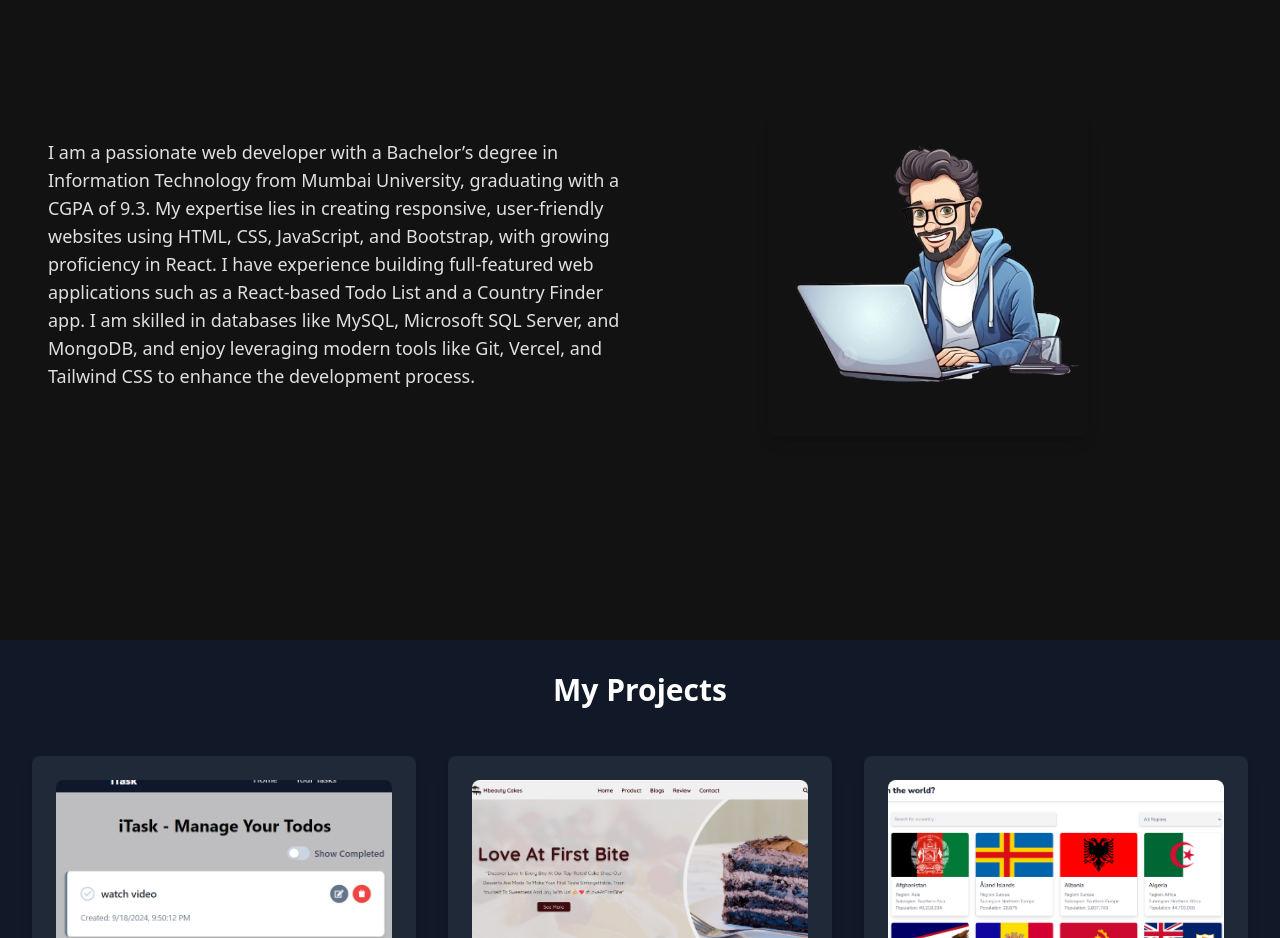
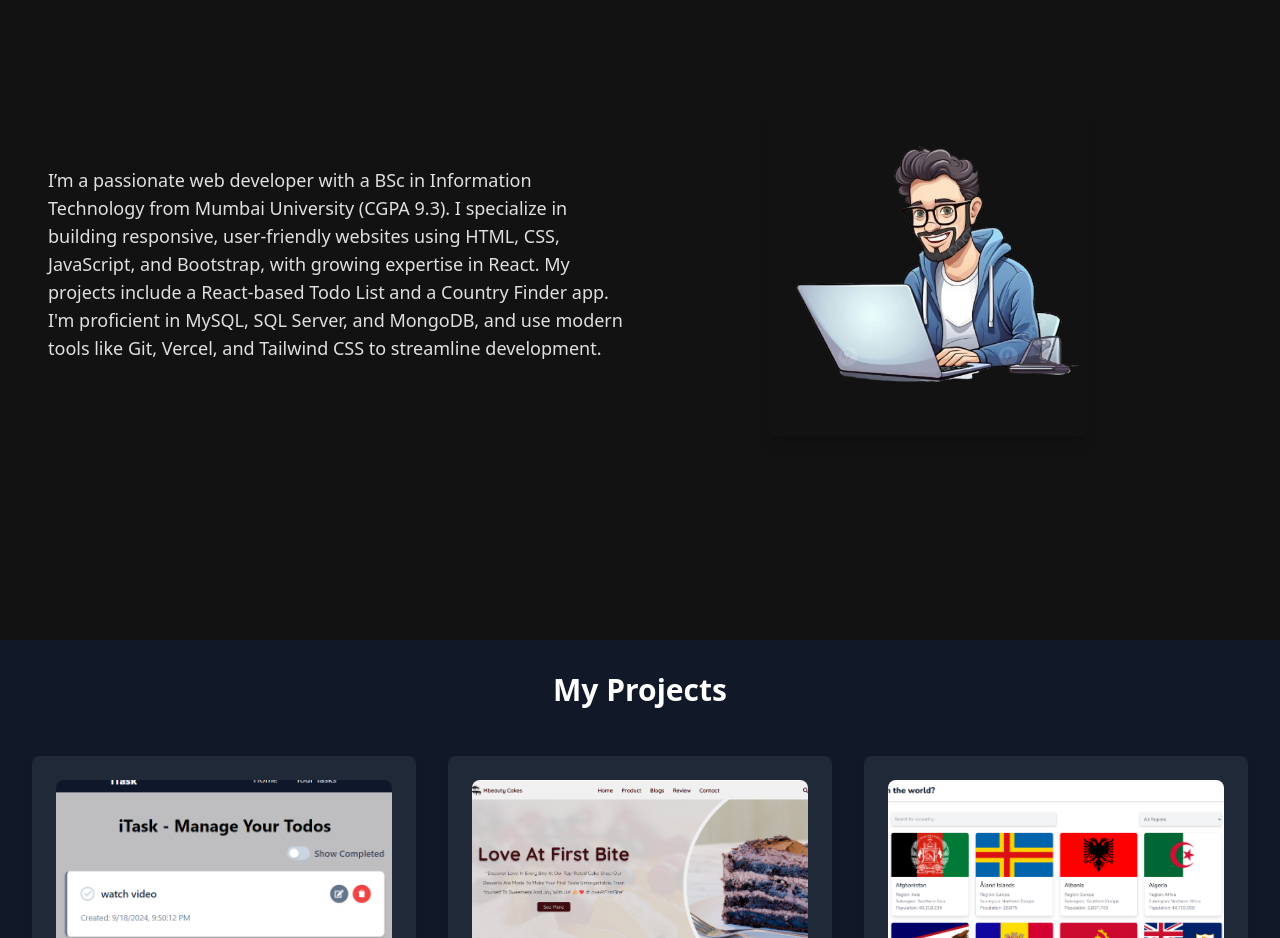
Before and after one commit to Manishsahu116/Personal-Portfolio, a React (Vite) app: page / in a window 1280 px wide. Shown: the part 960-1898 px from the top of the page. Built offline with nearby package versions, Linux system fonts and the light colour scheme.

Commit message:
Update About.jsx

```diff
--- a/src/components/About.jsx
+++ b/src/components/About.jsx
@@ -2,7 +2,7 @@ import { motion } from 'framer-motion';
 
 const About = () => (
   <section id="about" className="min-h-screen flex flex-col justify-between p-8 bg-darkBg">
-    {/* Heading */}
+    {/* Heading at the top */}
     <motion.div
       initial={{ opacity: 0, y: -50 }}
       whileInView={{ opacity: 1, y: 0 }}
@@ -12,6 +12,7 @@ const About = () => (
       <h2 className="text-4xl font-bold mb-8">About Me</h2>
     </motion.div>
 
+    {/* Content in the center (text and image) */}
     <div className="flex flex-col md:flex-row justify-center items-center flex-grow">
       {/* Text Section */}
       <motion.div
@@ -21,12 +22,7 @@ const About = () => (
         className="md:w-1/2 max-w-xl flex flex-col justify-center items-center md:items-start text-center md:text-left text-darkText"
       >
         <p className="text-lg mb-6">
-          I am a passionate web developer with a Bachelor’s degree in Information Technology from Mumbai University,
-          graduating with a CGPA of 9.3. My expertise lies in creating responsive, user-friendly websites using HTML,
-          CSS, JavaScript, and Bootstrap, with growing proficiency in React. I have experience building full-featured
-          web applications such as a React-based Todo List and a Country Finder app. I am skilled in databases like MySQL,
-          Microsoft SQL Server, and MongoDB, and enjoy leveraging modern tools like Git, Vercel, and Tailwind CSS to enhance
-          the development process.
+          I’m a passionate web developer with a BSc in Information Technology from Mumbai University (CGPA 9.3). I specialize in building responsive, user-friendly websites using HTML, CSS, JavaScript, and Bootstrap, with growing expertise in React. My projects include a React-based Todo List and a Country Finder app. I'm proficient in MySQL, SQL Server, and MongoDB, and use modern tools like Git, Vercel, and Tailwind CSS to streamline development.
         </p>
       </motion.div>
 
```
